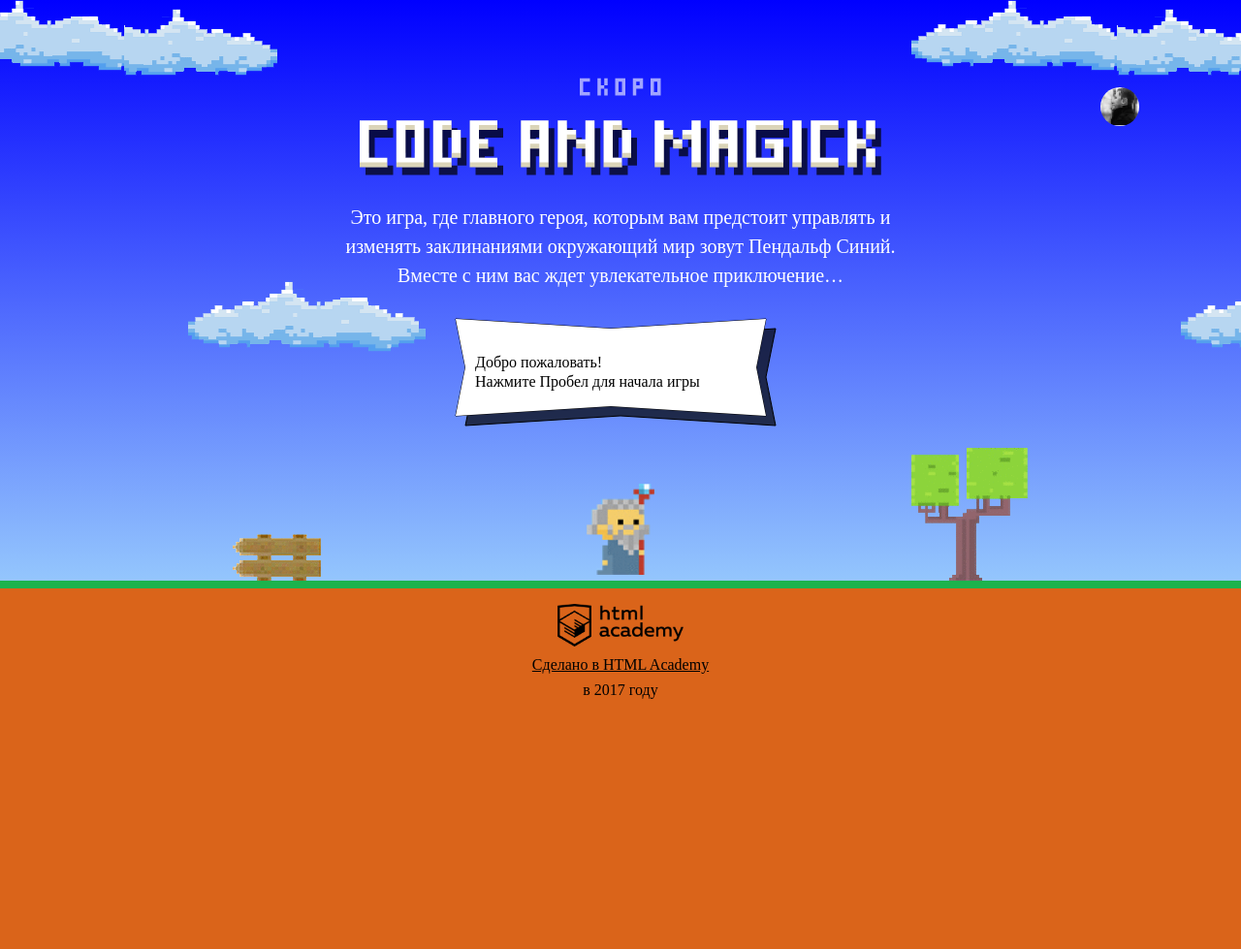
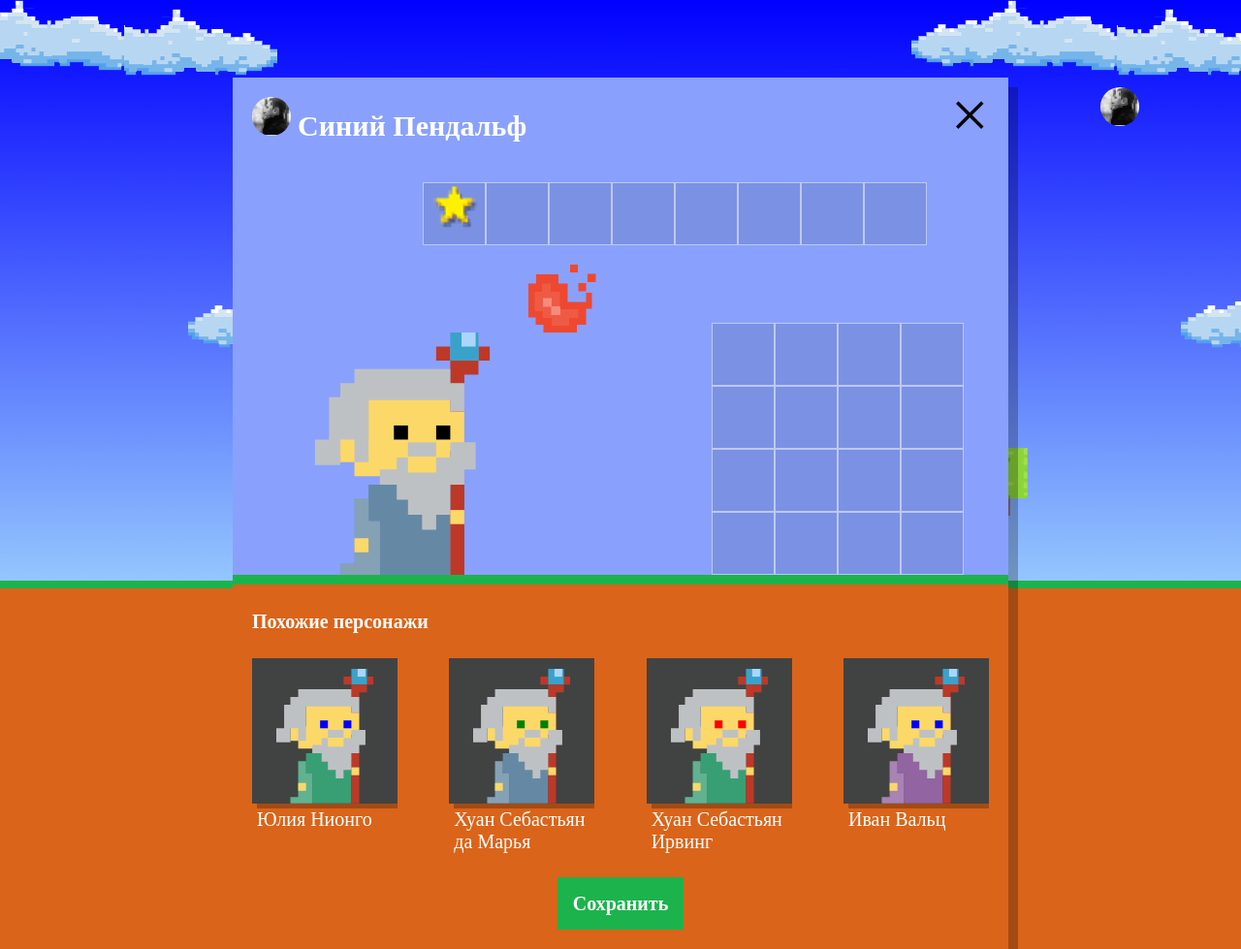
Before and after one commit to ksenia-gezalova/469347-code-and-magick, a website: page index.html in a window 1280 px wide. Shown: the whole page at 97% size. Before the commit the page ends 800 px from the top, so only its background shows below. Drawn offline with Linux system fonts and the light colour scheme; a web font is replaced by a local one.

Commit message:
finish with task

```diff
--- a/index.html
+++ b/index.html
@@ -197,6 +197,7 @@
     }
 
   </script>
+  <script src="js/setup.js"></script>
   <script src="js/stat.js"></script>
   <script src="js/game.js"></script>
 
--- /dev/null
+++ b/js/setup.js
@@ -0,0 +1,73 @@
+'use strict';
+
+/* Init consts */
+var WIZARD_NAMES = ['Иван', 'Хуан Себастьян', 'Мария', 'Кристоф', 'Виктор', 'Юлия', 'Люпита', 'Вашингтон'];
+var WIZARD_SURNAMES = ['да Марья', 'Верон', 'Мирабелла', 'Вальц', 'Онопко', 'Топольницкая', 'Нионго', 'Ирвинг'];
+var WIZARD_COATS = ['rgb(101, 137, 164)', 'rgb(241, 43, 107)', 'rgb(146, 100, 161)', 'rgb(56, 159, 117)', 'rgb(215, 210, 55)', 'rgb(0, 0, 0)'];
+var WIZARD_EYES = ['black', 'red', 'blue', 'yellow', 'green'];
+var WIZARDS_AMOUNT = 4;
+
+/* Generate random attributes for wizards - name, coat color and eyes color */
+var generateRandomName = function (names, surnames) {
+  for (var j = 0; j < names.length && j < surnames.length; j++) {
+    var randomName = Math.floor(Math.random() * names.length);
+    var randomSurname = Math.floor(Math.random() * surnames.length);
+    var fullName = names[randomName] + ' ' + surnames[randomSurname];
+  }
+  return fullName;
+};
+
+var generateRandomCoatColor = function (coatsColor) {
+  for (var j = 0; j < coatsColor.length; j++) {
+    var randomIndex = Math.floor(Math.random() * coatsColor.length);
+    var randomCoatColor = coatsColor[randomIndex];
+  }
+  return randomCoatColor;
+};
+
+var generateRandomEyesColor = function (eyesColor) {
+  for (var j = 0; j < eyesColor.length; j++) {
+    var randomIndex = Math.floor(Math.random() * eyesColor.length);
+    var randomEyesColor = eyesColor[randomIndex];
+  }
+  return randomEyesColor;
+};
+
+/* Create wizard's array of objects */
+var wizards = [];
+for (var w = 0; w < WIZARDS_AMOUNT; w++) {
+  wizards.push({'name': generateRandomName(WIZARD_NAMES, WIZARD_SURNAMES),
+    'coatColor': generateRandomCoatColor(WIZARD_COATS), 'eyesColor': generateRandomEyesColor(WIZARD_EYES)});
+}
+console.log(wizards);
+
+
+/* Show setup window */
+var userDialog = document.querySelector('.setup');
+userDialog.classList.remove('hidden');
+
+document.querySelector('.setup-similar').classList.remove('hidden');
+
+var similarListElement = document.querySelector('.setup-similar-list');
+var similarWizardTemplate = document.querySelector('#similar-wizard-template').content.querySelector('.setup-similar-item');
+
+/* Render wizard */
+var renderWizard = function (wizard) {
+  var wizardElement = similarWizardTemplate.cloneNode(true);
+
+  wizardElement.querySelector('.setup-similar-label').textContent = wizard.name;
+  wizardElement.querySelector('.wizard-coat').style.fill = wizard.coatColor;
+  wizardElement.querySelector('.wizard-eyes').style.fill = wizard.eyesColor;
+
+  return wizardElement;
+};
+
+/* Put wizards in fragment and render it in the same time*/
+var fragment = document.createDocumentFragment();
+
+for (var i = 0; i < wizards.length; i++) {
+  fragment.appendChild(renderWizard(wizards[i]));
+}
+similarListElement.appendChild(fragment);
+
+userDialog.querySelector('.setup-similar').classList.remove('hidden');
--- a/js/stat.js
+++ b/js/stat.js
@@ -11,8 +11,8 @@ var BAR_WIDTH = 40;
 var BAR_HEIGHT = 150;
 var COLUMN_GAP = TEXT_WIDTH + BAR_WIDTH;
 var CLOUD_GAP = CLOUD_X + TEXT_WIDTH;
-var INDENT_X = CLOUD_X + GAP;
-var INDENT_Y = CLOUD_Y + GAP;
+var CLOUD_SHADOW_X = CLOUD_X + GAP;
+var CLOUD_SHADOW_Y = CLOUD_Y + GAP;
 var CLOUD_GAPS_AMOUNT = 3;
 
 
@@ -22,7 +22,7 @@ var renderCloud = function (ctx, x, y, color) {
 };
 
 window.renderStatistics = function (ctx, players, times) {
-  renderCloud(ctx, INDENT_X, INDENT_Y, 'rgba(0, 0, 0, .7)');
+  renderCloud(ctx, CLOUD_SHADOW_X, CLOUD_SHADOW_Y, 'rgba(0, 0, 0, .7)');
   renderCloud(ctx, CLOUD_X, CLOUD_Y, '#fff');
 
   ctx.fillStyle = '#000';
```
